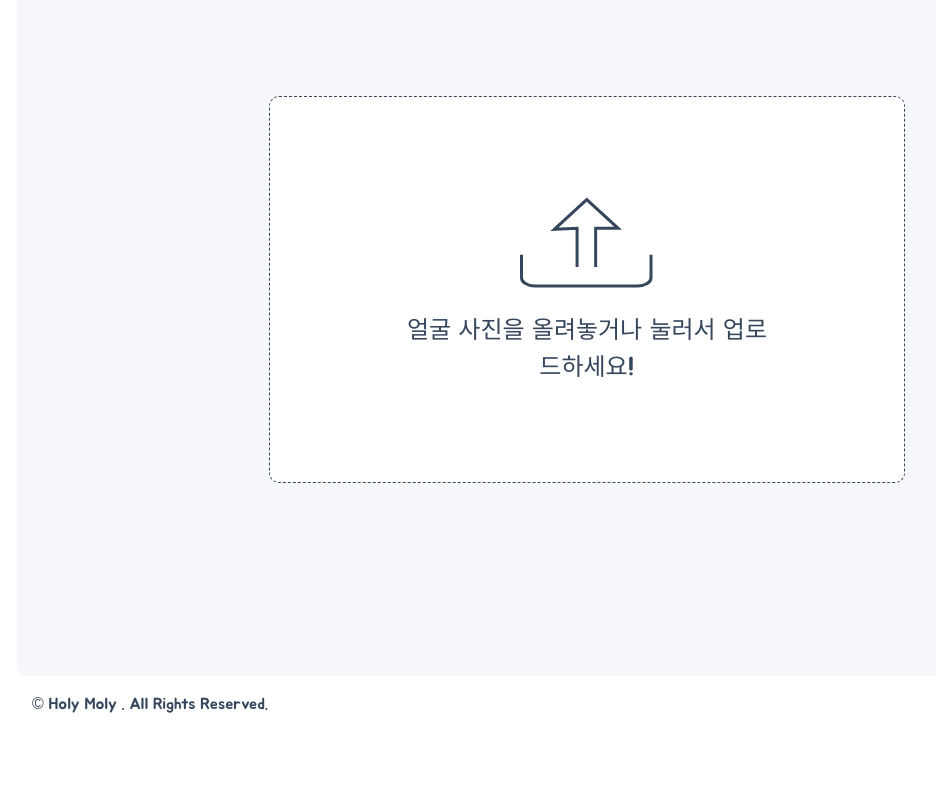
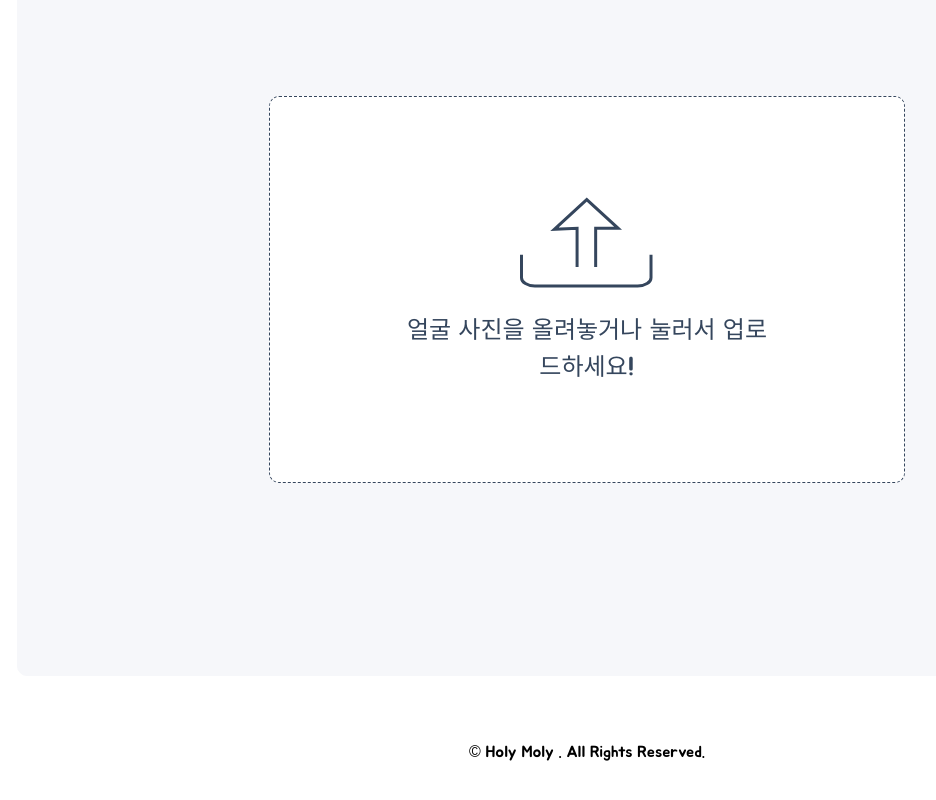
Before and after one commit to samja5317/SweetHomeFace, a plain HTML site: page index.html in a window 1280 px wide. Shown: the part 418-1218 px from the top of the page, without its empty margins (53-989 px from the left). Drawn offline with nearby package versions, Linux system fonts and the light colour scheme; a script that the page names is missing.

Commit message:
Update index.html

```diff
--- a/index.html
+++ b/index.html
@@ -97,6 +97,7 @@
 	    </div>
 <script type="text/javascript" src="//t1.daumcdn.net/kas/static/ba.min.js" async></script>
 			<div>
+	    <footer class="footer pt-5 container d-flex justify-content-center">
             <p>&copy; Holy Moly . All Rights Reserved. </p>
 		</div>
 <script>
```
